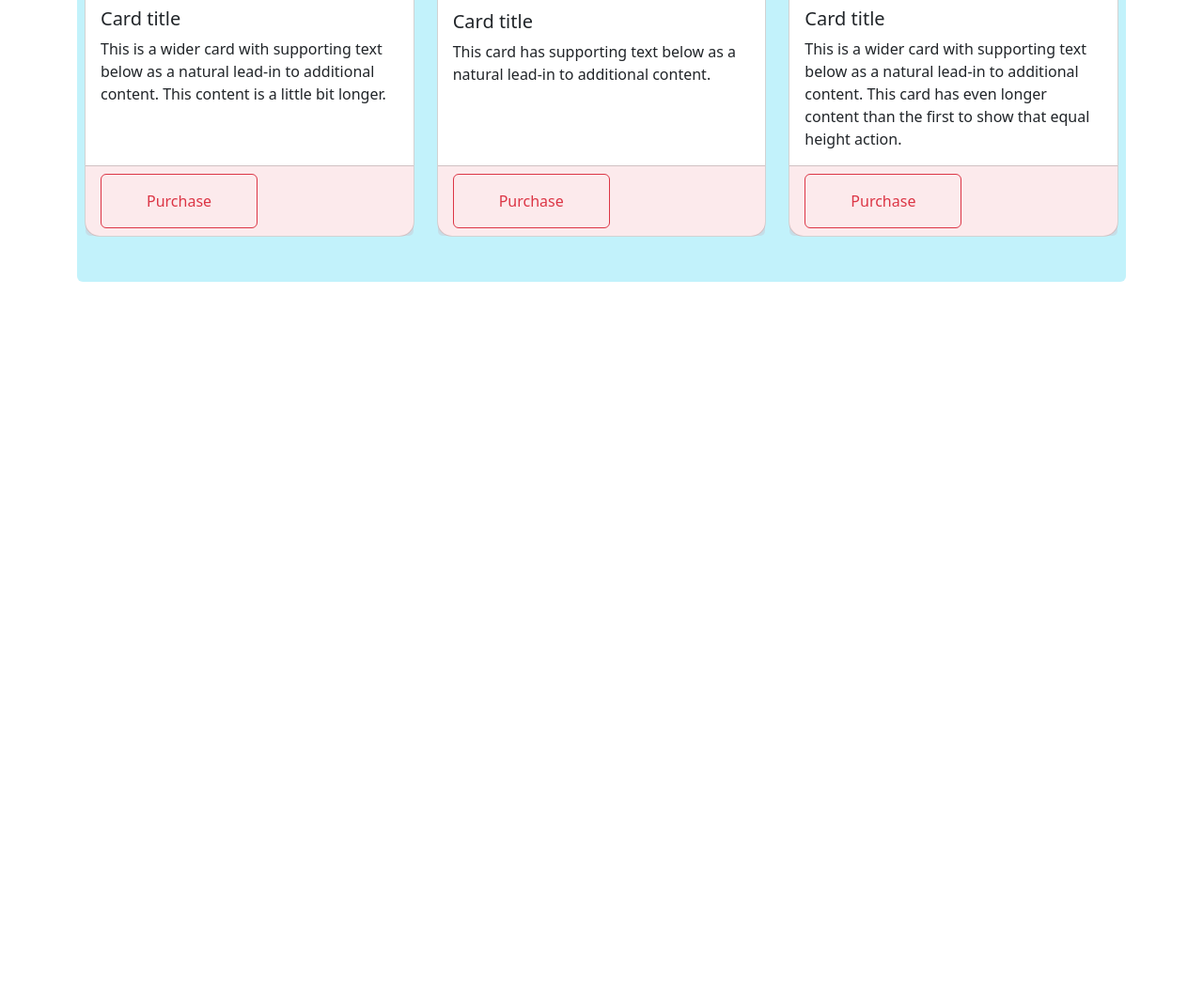
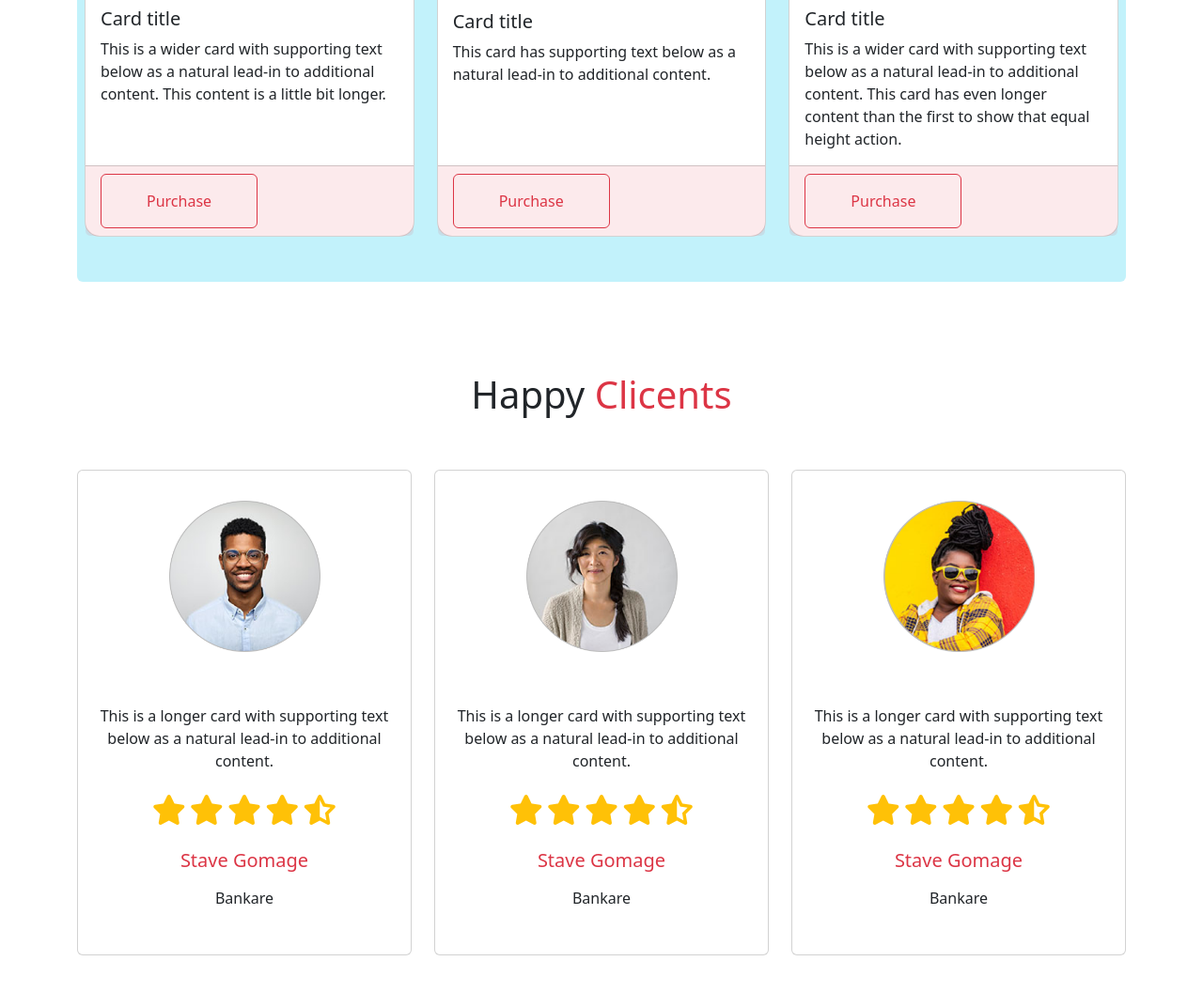
Before and after one commit to MdArefineAhamedJoy/biker-zone-cs, a plain HTML site: page index.html in a window 1280 px wide. Shown: the part 1564-2620 px from the top of the page at 94% size. Before the commit the page ends 1864 px from the top, so only its background shows below. Drawn offline with nearby package versions, Linux system fonts and the light colour scheme.

Commit message:
claicent section done

```diff
--- a/index.html
+++ b/index.html
@@ -8,6 +8,8 @@
     <link href="https://cdn.jsdelivr.net/npm/bootstrap@5.3.0-alpha1/dist/css/bootstrap.min.css" rel="stylesheet" integrity="sha384-GLhlTQ8iRABdZLl6O3oVMWSktQOp6b7In1Zl3/Jr59b6EGGoI1aFkw7cmDA6j6gD" crossorigin="anonymous">
     <!-- css link  -->
     <link rel="stylesheet" href="/css/style.css">
+    <!-- font awsome  -->
+    <script src="https://kit.fontawesome.com/e9dd5c49ca.js" crossorigin="anonymous"></script>
   </head>
   <body class="container-lg">
     <!-- header  -->
@@ -153,6 +155,63 @@
                 </div>
               </div>
           </section>
+          <!-- happy clicent -->
+          <section class="my-5">
+            <h1 class="text-center py-5">Happy <span class="text-danger">Clicents</span></h1>
+            <div class="row row-cols-1 row-cols-md-3 g-4">
+                <div class="col">
+                  <div class="card h-100">
+                    <img src="images/user-1.png " class="card-img-top w-50 d-block mx-auto p-2 mt-4" alt="...">
+                    <div class="card-body text-center pt-5">
+                        <p class="card-text ">This is a longer card with supporting text below as a natural lead-in to additional content.</p>
+                        <p class="text-warning pt-2">
+                          <i class="fa-solid fa-star fa-2x"></i>
+                          <i class="fa-solid fa-star fa-2x"></i>
+                          <i class="fa-solid fa-star fa-2x"></i>
+                          <i class="fa-solid fa-star fa-2x"></i>
+                          <i class="fa-solid fa-star-half-stroke fa-2x"></i>
+                        </p>
+                        <h5 class="text-danger pt-2">Stave Gomage</h5>
+                        <p class="pb-3 pt-2">Bankare</p>
+                      </div>
+                  </div>
+                </div>
+                <div class="col">
+                  <div class="card h-100">
+                    <img src="images/user-2.png " class="card-img-top w-50 d-block mx-auto p-2 mt-4" alt="...">
+                    <div class="card-body text-center pt-5">
+                        <p class="card-text ">This is a longer card with supporting text below as a natural lead-in to additional content.</p>
+                        <p class="text-warning pt-2">
+                          <i class="fa-solid fa-star fa-2x"></i>
+                          <i class="fa-solid fa-star fa-2x"></i>
+                          <i class="fa-solid fa-star fa-2x"></i>
+                          <i class="fa-solid fa-star fa-2x"></i>
+                          <i class="fa-solid fa-star-half-stroke fa-2x"></i>
+                        </p>
+                        <h5 class="text-danger pt-2">Stave Gomage</h5>
+                        <p class="pb-3 pt-2">Bankare</p>
+                      </div>
+                  </div>
+                </div>
+                <div class="col">
+                  <div class="card h-100">
+                    <img src="images/user-3.png " class="card-img-top w-50 d-block mx-auto p-2 mt-4" alt="...">
+                    <div class="card-body text-center pt-5">
+                        <p class="card-text ">This is a longer card with supporting text below as a natural lead-in to additional content.</p>
+                        <p class="text-warning pt-2">
+                          <i class="fa-solid fa-star fa-2x"></i>
+                          <i class="fa-solid fa-star fa-2x"></i>
+                          <i class="fa-solid fa-star fa-2x"></i>
+                          <i class="fa-solid fa-star fa-2x"></i>
+                          <i class="fa-solid fa-star-half-stroke fa-2x"></i>
+                        </p>
+                        <h5 class="text-danger pt-2">Stave Gomage</h5>
+                        <p class="pb-3 pt-2">Bankare</p>
+                      </div>
+                  </div>
+                </div>
+              </div>
+          </section>
     </header>
     <!-- main  -->
     <main>
```
